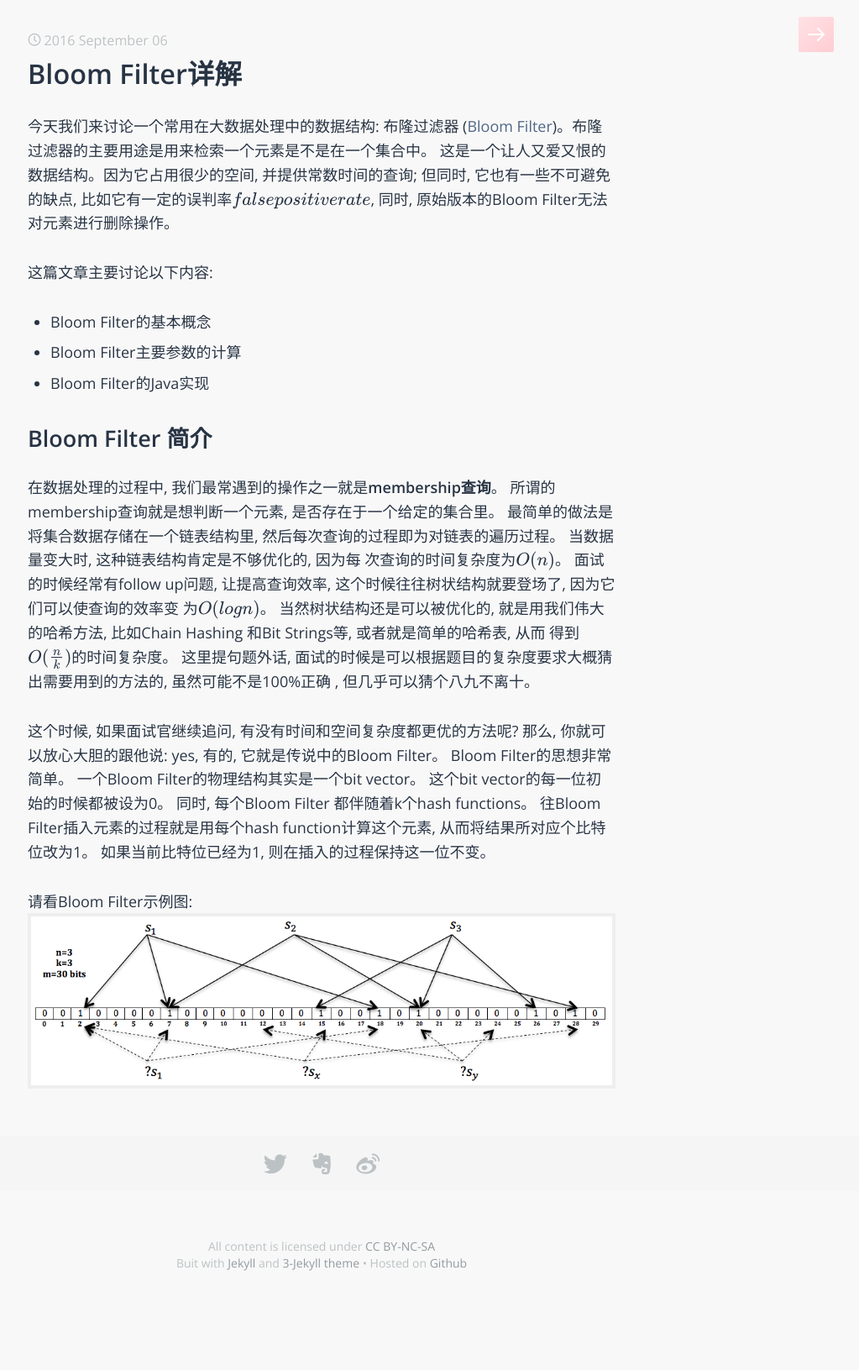
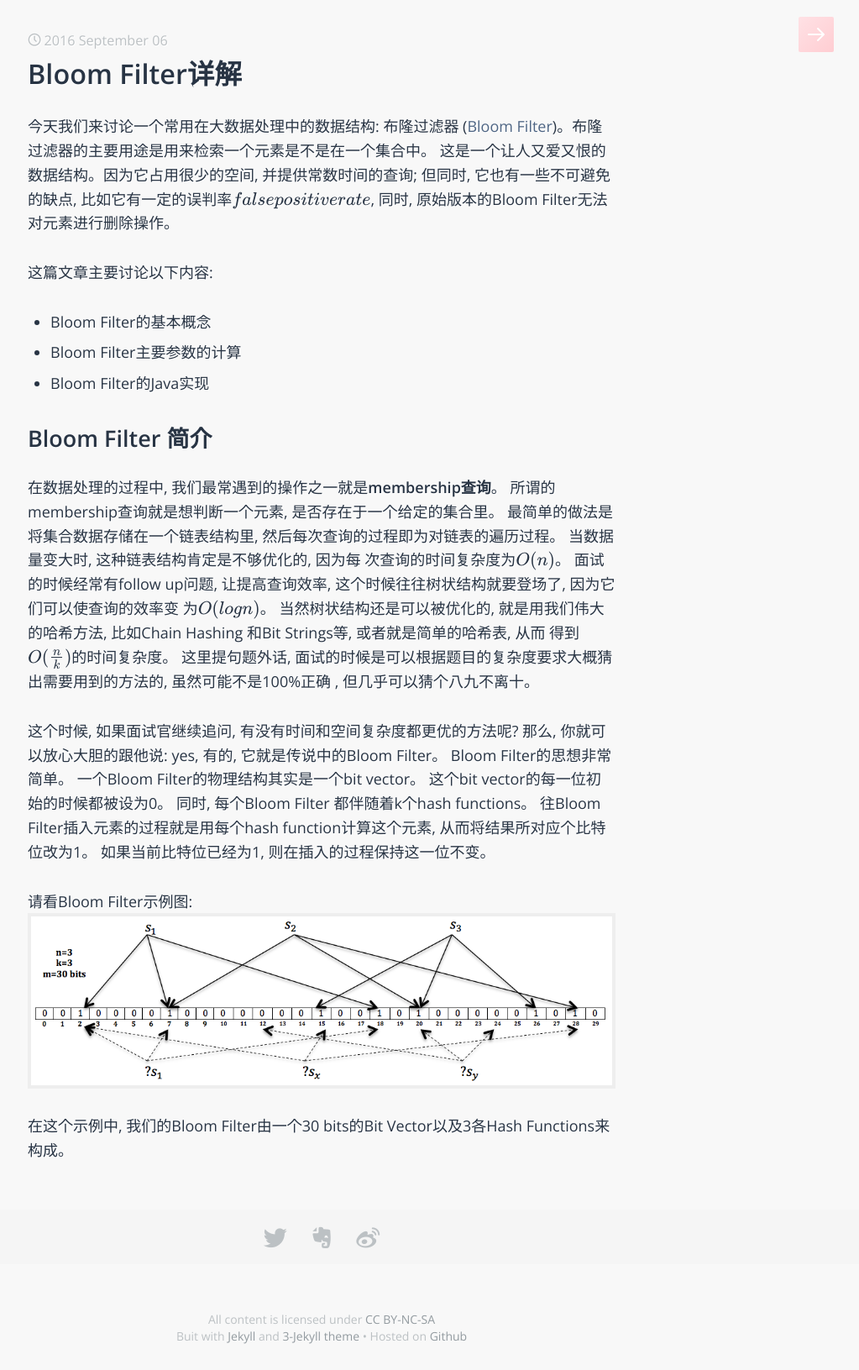
Before and after one commit to sophiesongge/sophiesongge.github.io, a Jekyll site: the page built from _posts/2016-09-06-bloom-filter.markdown, in a window 1280 px wide. Shown: the whole page at 84% size, without its empty margins (257-1280 px from the left). Built offline with Jekyll 4.4.1, drawn with Linux system fonts in a browser that asks for light colours; some web fonts are replaced; formulas are drawn with MathJax 3.

Commit message:
add content to bloom filter

```diff
--- a/_posts/2016-09-06-bloom-filter.markdown
+++ b/_posts/2016-09-06-bloom-filter.markdown
@@ -34,5 +34,7 @@ Bloom Filter的思想非常简单。 一个Bloom Filter的物理结构其实是
 请看Bloom Filter示例图:
 ![Image](https://github.com/sophiesongge/sophiesongge.github.io/blob/master/images/Bloom_Filter.png?raw=true)
 
+在这个示例中, 我们的Bloom Filter由一个30 bits的Bit Vector以及3各Hash Functions来构成。
+
 
 [Bloom Filter]: https://en.wikipedia.org/wiki/Bloom_filter
```
